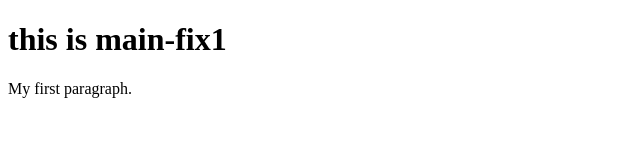
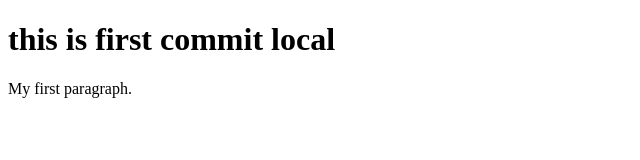
Before and after one commit to pogakuramanjan04/p3, a plain HTML site: page index.html in a window 1280 px wide. Shown: the whole page, without its empty margins (0-640 px from the left). Drawn offline with Linux system fonts and the light colour scheme.

Commit message:
local commit

```diff
--- a/index.html
+++ b/index.html
@@ -2,7 +2,7 @@
 <html>
 <body>
 
-<h1>this is main-fix1</h1>
+<h1>this is first commit local</h1>
 <p>My first paragraph.</p>
 
 </body>
```
